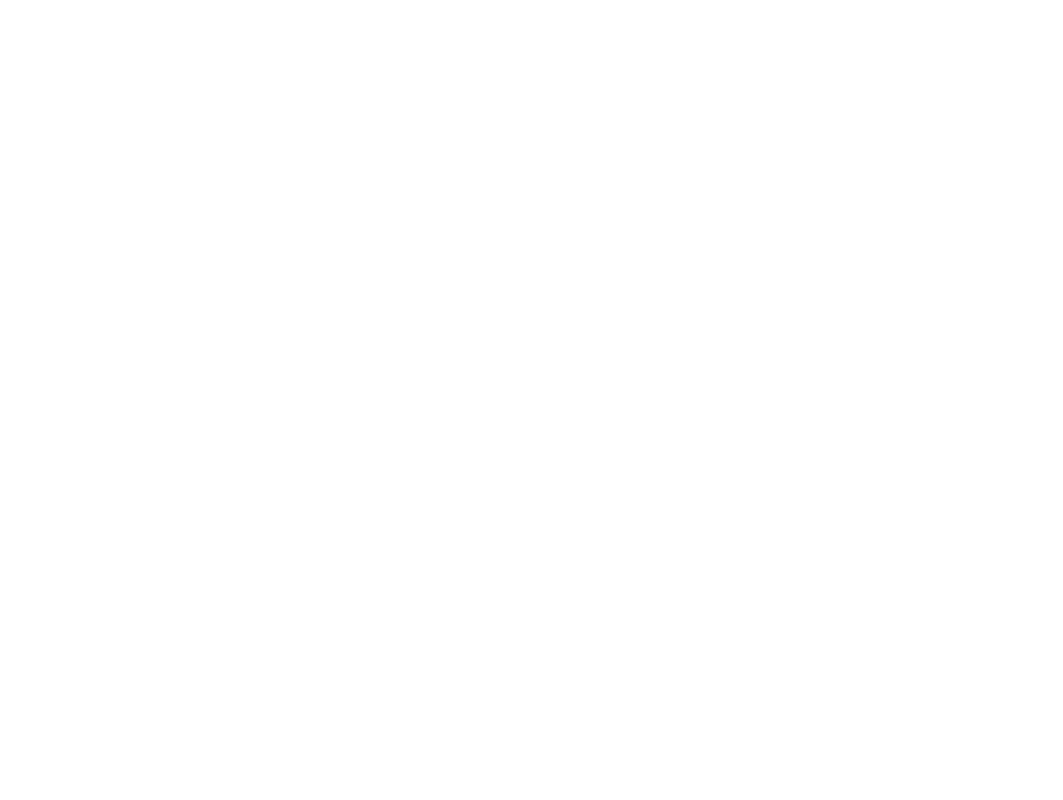
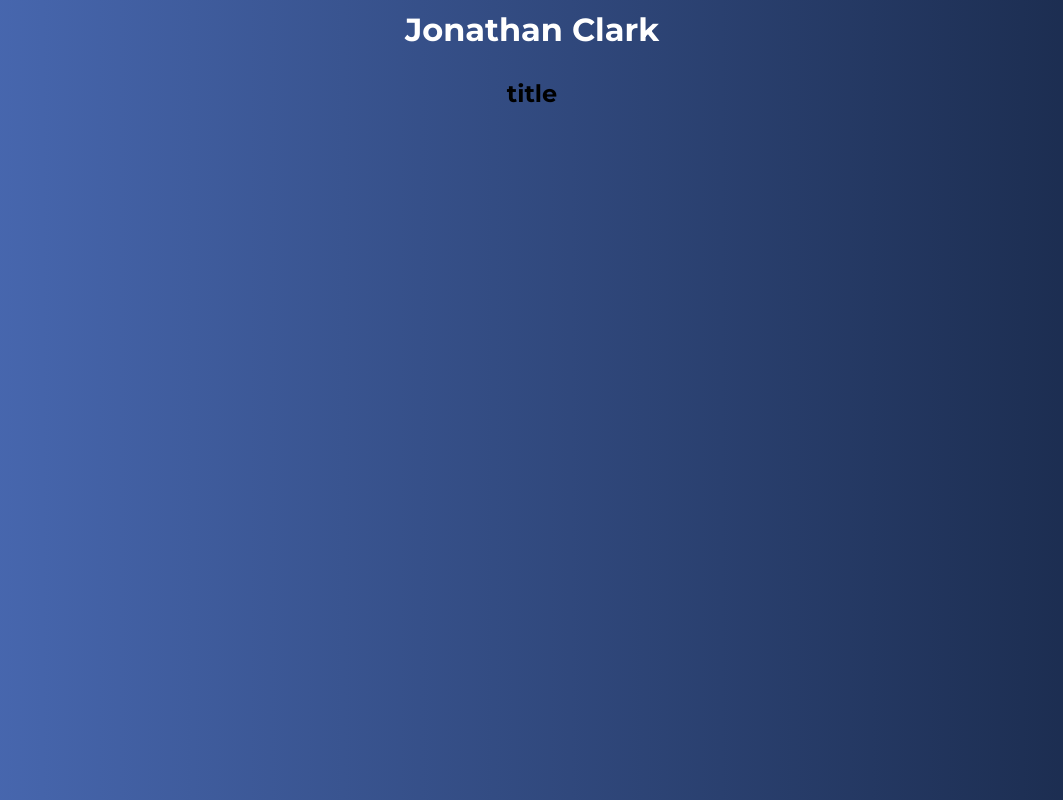
Before and after one commit to jonnyboydev/portfolio, a React (Create React App) app: page / in a window 1280 px wide. Shown: the whole page, without its empty margins (108-1171 px from the left). Built offline with nearby package versions, Linux system fonts and the light colour scheme.

Commit message:
working on datastore

```diff
--- a/package.json
+++ b/package.json
@@ -9,6 +9,7 @@
     "node-sass": "^4.14.1",
     "react": "^16.13.1",
     "react-dom": "^16.13.1",
+    "react-router-dom": "^5.2.0",
     "react-scripts": "3.4.3"
   },
   "scripts": {
--- a/src/App.js
+++ b/src/App.js
@@ -1,8 +1,19 @@
 import React from 'react';
 import './App.scss';
+import Header from './components/Header/Header';
+import Card from './components/Card/Card';
 
-function App() {
-  return <div className='App'></div>;
+class App extends React.Component {
+  render() {
+    return (
+      <>
+        <Header />
+        <div className='App'>
+          <Card />
+        </div>
+      </>
+    );
+  }
 }
 
 export default App;
--- /dev/null
+++ b/src/components/Card/Card.js
@@ -0,0 +1,9 @@
+import React from 'react';
+
+export default function Card(params) {
+  return (
+    <section className='card'>
+      <h1>title</h1>
+    </section>
+  );
+}
--- /dev/null
+++ b/src/components/Header/Header.js
@@ -0,0 +1,13 @@
+import React from 'react';
+import './Header.scss';
+import { Link } from 'react-router-dom';
+
+export default function Header() {
+  return (
+    <header>
+      <Link to='/'>
+        <h1>Jonathan Clark</h1>
+      </Link>
+    </header>
+  );
+}
--- /dev/null
+++ b/src/components/Header/Header.scss
@@ -0,0 +1,13 @@
+header {
+  text-align: center;
+  color: white;
+  padding: 10px;
+
+  a {
+    text-decoration: none;
+    color: white;
+    h1 {
+      margin: 0;
+    }
+  }
+}
--- a/src/index.js
+++ b/src/index.js
@@ -3,10 +3,12 @@ import ReactDOM from 'react-dom';
 import './index.scss';
 import App from './App';
 import * as serviceWorker from './serviceWorker';
-
+import { BrowserRouter } from 'react-router-dom';
 ReactDOM.render(
   <React.StrictMode>
-    <App />
+    <BrowserRouter>
+      <App />
+    </BrowserRouter>
   </React.StrictMode>,
   document.getElementById('root')
 );
--- a/src/index.scss
+++ b/src/index.scss
@@ -1,10 +1,14 @@
+@import url('https://fonts.googleapis.com/css2?family=Montserrat:ital,wght@0,300;0,400;0,700;1,300;1,400;1,700&display=swap');
 body {
   margin: 0;
-  font-family: -apple-system, BlinkMacSystemFont, 'Segoe UI', 'Roboto', 'Oxygen',
-    'Ubuntu', 'Cantarell', 'Fira Sans', 'Droid Sans', 'Helvetica Neue',
-    sans-serif;
+  font-family: Montserrat, -apple-system, BlinkMacSystemFont, 'Segoe UI',
+    'Roboto', 'Oxygen', 'Ubuntu', 'Cantarell', 'Fira Sans', 'Droid Sans',
+    'Helvetica Neue', sans-serif;
   -webkit-font-smoothing: antialiased;
   -moz-osx-font-smoothing: grayscale;
+}
+html {
+  background: linear-gradient(90deg, #4b6cb7 0%, #182848 100%);
 }
 
 code {
```
Also changed, not shown: src/data.js (added, +20 -0 lines), src/components/Card/Card.scss (added), 1 other file (tests, documents, lock files or other folders).
